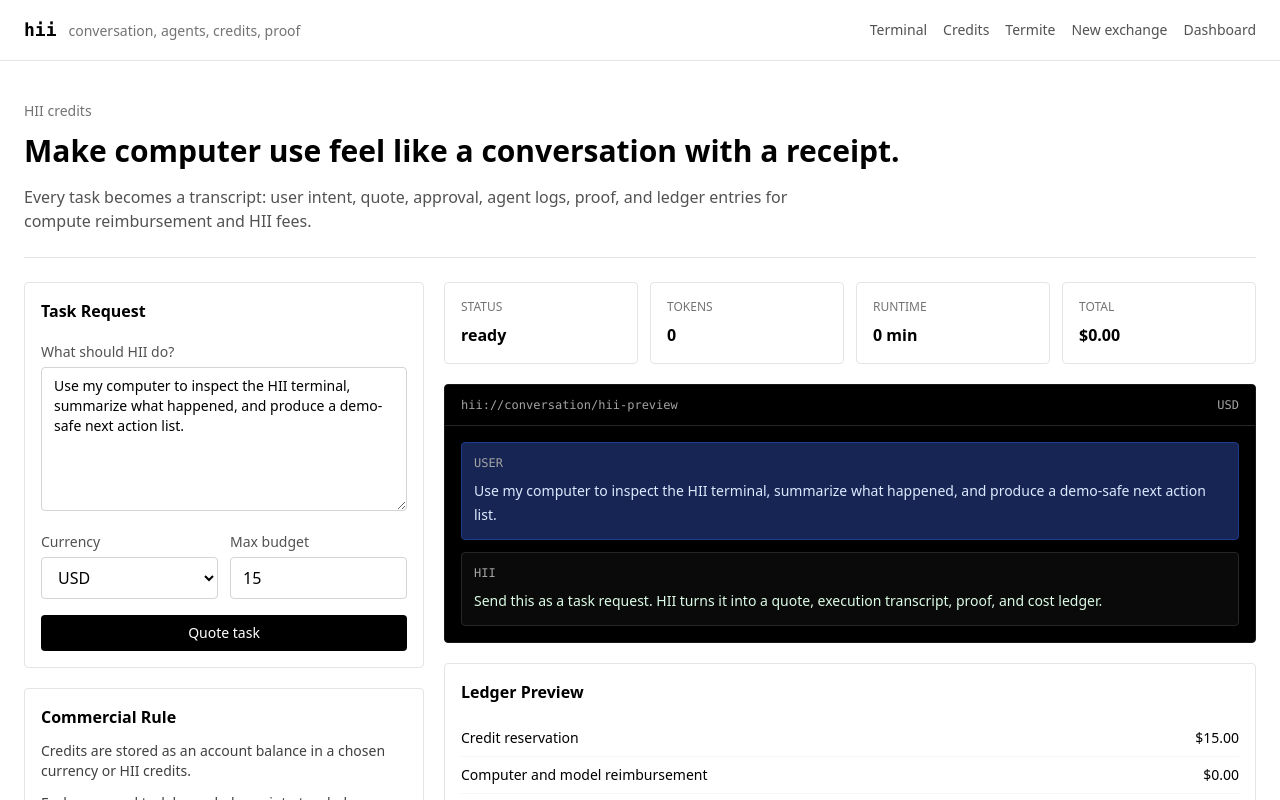
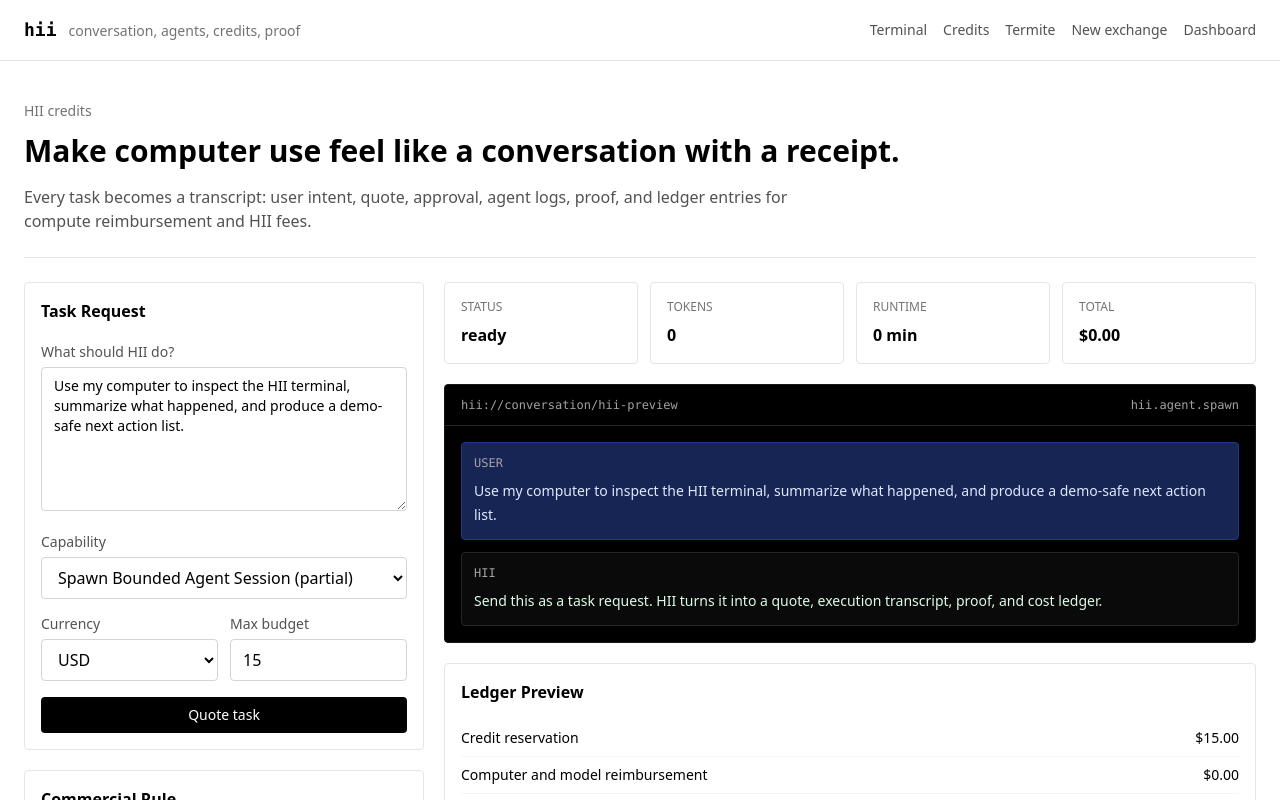
Before and after one commit to umminuriddingreen/hii, a Next.js app: page /credits in a window 1280 px wide. Shown: the top 800 px of the page. Built offline with nearby package versions, Linux system fonts and the light colour scheme.

Commit message:
feat: align credits and termite jobs with capability model

```diff
--- a/app/credits/HiiCredits.tsx
+++ b/app/credits/HiiCredits.tsx
@@ -1,11 +1,13 @@
 'use client';
 
-import { useMemo, useState } from 'react';
+import { useEffect, useMemo, useState } from 'react';
 
 type HiiCurrency = 'usd' | 'eur' | 'gbp' | 'credits';
 
 type HiiQuote = {
   id: string;
+  capabilityId: string;
+  inputSummary: string;
   task: string;
   currency: HiiCurrency;
   estimatedTokens: number;
@@ -15,10 +17,17 @@ type HiiQuote = {
   totalCents: number;
   maxBudgetCents: number;
   status: 'ready' | 'needs-approval' | 'over-budget';
+  createdAt: string;
   transcript: Array<{
     actor: 'user' | 'hii' | 'agent' | 'ledger';
     text: string;
   }>;
+};
+
+type CapabilityDefinition = {
+  id: string;
+  name: string;
+  status: string;
 };
 
 const initialTask =
@@ -54,6 +63,8 @@ export function HiiCredits() {
   const [currency, setCurrency] = useState<HiiCurrency>('usd');
   const [budget, setBudget] = useState(15);
   const [quote, setQuote] = useState<HiiQuote | null>(null);
+  const [capabilityId, setCapabilityId] = useState('hii.agent.spawn');
+  const [capabilities, setCapabilities] = useState<CapabilityDefinition[]>([]);
   const [loading, setLoading] = useState(false);
   const [error, setError] = useState<string | null>(null);
 
@@ -67,7 +78,8 @@ export function HiiCredits() {
         body: JSON.stringify({
           task,
           currency,
-          maxBudgetCents: Math.round(budget * 100)
+          maxBudgetCents: Math.round(budget * 100),
+          capabilityId
         })
       });
       const data = await res.json();
@@ -84,6 +96,8 @@ export function HiiCredits() {
     () =>
       quote ?? {
         id: 'hii-preview',
+        capabilityId,
+        inputSummary: task,
         task,
         currency,
         estimatedTokens: 0,
@@ -93,6 +107,7 @@ export function HiiCredits() {
         totalCents: 0,
         maxBudgetCents: Math.round(budget * 100),
         status: 'ready' as const,
+        createdAt: new Date().toISOString(),
         transcript: [
           {
             actor: 'user' as const,
@@ -105,8 +120,15 @@ export function HiiCredits() {
           }
         ]
       },
-    [budget, currency, quote, task]
+    [budget, capabilityId, currency, quote, task]
   );
+
+  useEffect(() => {
+    fetch('/api/capabilities', { cache: 'no-store' })
+      .then((res) => (res.ok ? res.json() : null))
+      .then((data) => setCapabilities(data?.capabilities ?? []))
+      .catch(() => setCapabilities([]));
+  }, []);
 
   return (
     <div className="min-h-[calc(100vh-9rem)]">
@@ -134,6 +156,21 @@ export function HiiCredits() {
               />
             </label>
             <div className="mt-3 grid grid-cols-2 gap-3">
+              <label className="col-span-2 block">
+                <span className="text-sm text-neutral-600">Capability</span>
+                <select
+                  value={capabilityId}
+                  onChange={(event) => setCapabilityId(event.target.value)}
+                  className="mt-1 w-full rounded border border-neutral-300 bg-white px-3 py-2"
+                >
+                  {capabilities.length === 0 && <option value="hii.agent.spawn">Spawn bounded agent session</option>}
+                  {capabilities.map((capability) => (
+                    <option key={capability.id} value={capability.id}>
+                      {capability.name} ({capability.status})
+                    </option>
+                  ))}
+                </select>
+              </label>
               <label className="block">
                 <span className="text-sm text-neutral-600">Currency</span>
                 <select
@@ -204,7 +241,7 @@ export function HiiCredits() {
           <div className="rounded border border-neutral-900 bg-black">
             <div className="flex items-center justify-between border-b border-neutral-800 px-4 py-3 font-mono text-xs text-neutral-400">
               <span>hii://conversation/{activeQuote.id}</span>
-              <span>{currencyLabels[activeQuote.currency]}</span>
+              <span>{activeQuote.capabilityId}</span>
             </div>
             <div className="space-y-3 p-4">
               {activeQuote.transcript.map((turn, index) => (
--- a/app/termite/ManagedTerminal.tsx
+++ b/app/termite/ManagedTerminal.tsx
@@ -4,12 +4,20 @@ import { useEffect, useMemo, useState } from 'react';
 
 type TermiteJob = {
   id: string;
+  capabilityId: string;
+  inputSummary: string;
   workflow: string;
   prompt: string;
   budget: string;
   status: 'queued';
   createdAt: string;
   logs: string[];
+  proofArtifacts?: Array<{
+    id: string;
+    kind: string;
+    label: string;
+    summary?: string;
+  }>;
 };
 
 const workflowLabels: Record<string, string> = {
@@ -77,6 +85,7 @@ export function ManagedTerminal({ signedIn }: { signedIn: boolean }) {
     }
     return [
       `$ hii termite job ${latest.id.slice(0, 8)}`,
+      `capability: ${latest.capabilityId}`,
       `status: ${latest.status}`,
       `workflow: ${workflowLabels[latest.workflow] ?? latest.workflow}`,
       `budget: ${latest.budget}`,
@@ -175,6 +184,12 @@ export function ManagedTerminal({ signedIn }: { signedIn: boolean }) {
                   </span>
                 </div>
                 <p className="mt-2 text-neutral-600">{workflowLabels[job.workflow] ?? job.workflow}</p>
+                <p className="mt-1 font-mono text-xs text-neutral-500">{job.capabilityId}</p>
+                {job.proofArtifacts && job.proofArtifacts.length > 0 && (
+                  <p className="mt-2 text-xs text-neutral-500">
+                    proof: {job.proofArtifacts.map((artifact) => artifact.label).join(', ')}
+                  </p>
+                )}
                 <p className="mt-1 text-xs text-neutral-400">{new Date(job.createdAt).toLocaleString()}</p>
               </div>
             ))}
```
